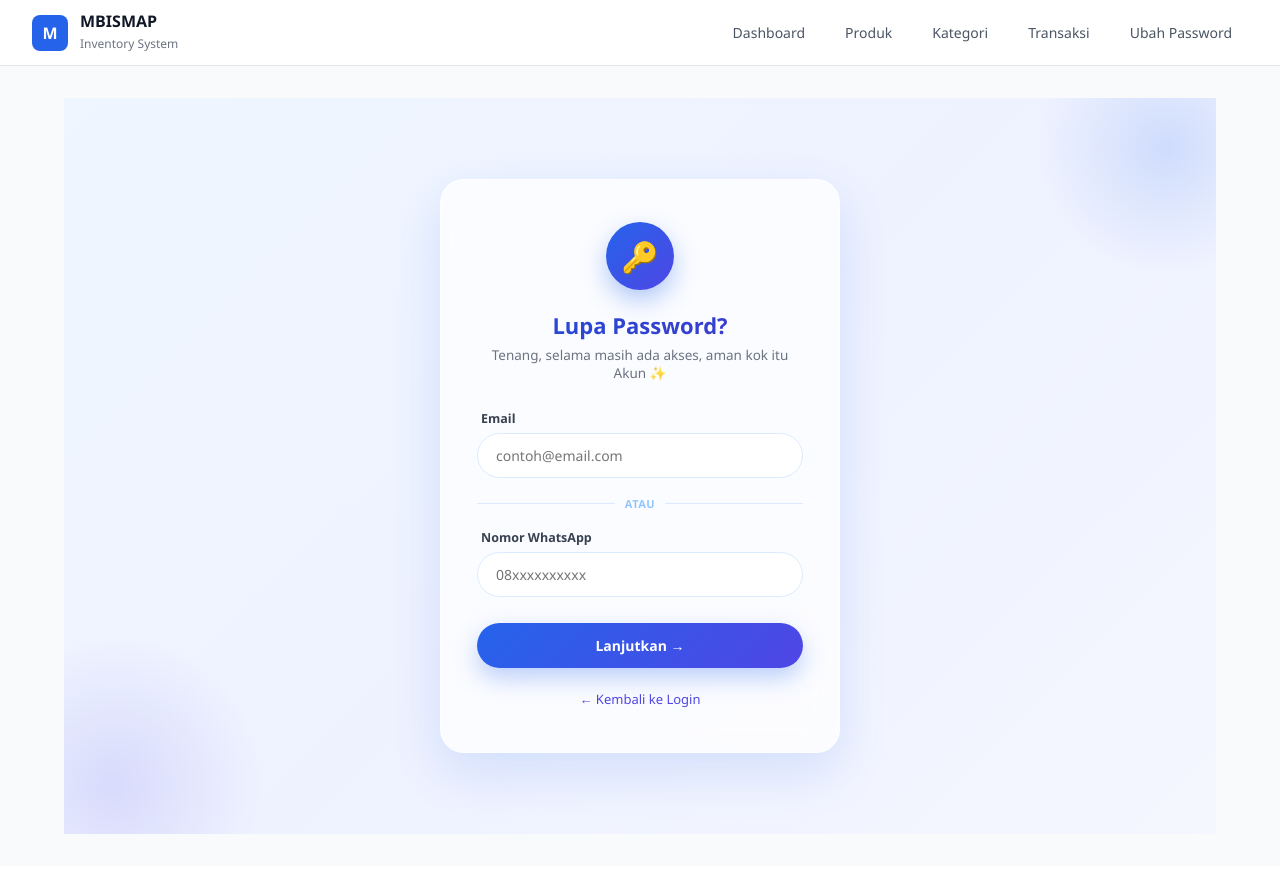
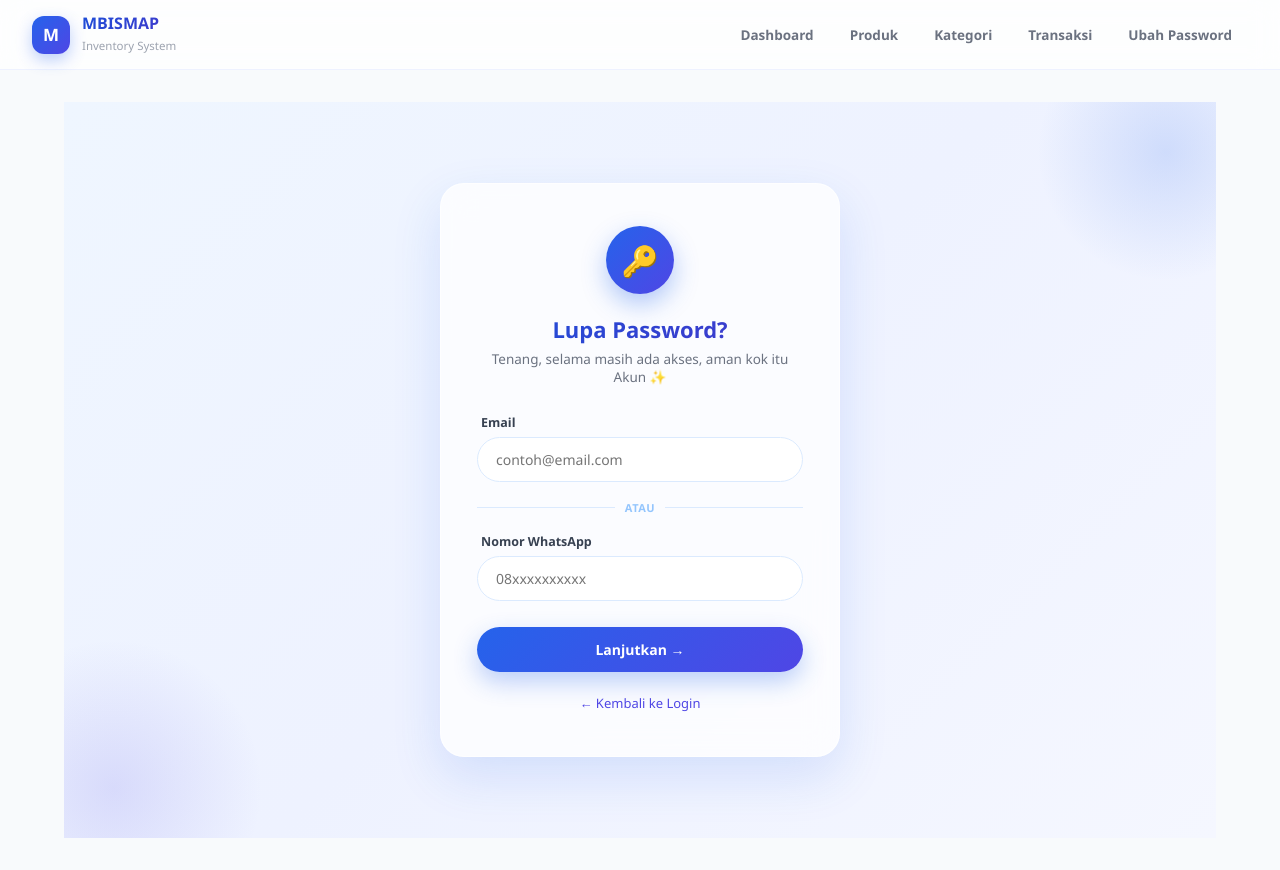
Before and after one commit to Masbismaa/flaskcrud, a Flask app: page /auth/forgot-password in a window 1280 px wide. Before the commit the page ends 834 px from the top, so only its background shows below. Run offline with Flask 3, Linux system fonts and the light colour scheme.

Commit message:
Style : Merapihkan dan merubah tampilan UI yg interaktif (Base)

```diff
--- a/static/css/base.css
+++ b/static/css/base.css
@@ -7,7 +7,7 @@
 body {
     margin: 0;
     font-family: 'Segoe UI', Arial, sans-serif;
-    background: #f9fafb;
+    background: #f8fafc;
     color: #111827;
 }
 
@@ -22,12 +22,20 @@ nav {
     display: flex;
     align-items: center;
     justify-content: space-between;
-    background: #ffffff;
-    border-bottom: 1px solid #e5e7eb;
-    padding: 12px 32px;
+    background: rgba(255, 255, 255, 0.75);
+    backdrop-filter: blur(14px);
+    -webkit-backdrop-filter: blur(14px);
+    border-bottom: 1px solid #eef2ff;
+    padding: 14px 32px;
     position: sticky;
     top: 0;
     z-index: 10;
+    transition: padding 0.25s ease, box-shadow 0.25s ease;
+}
+
+nav.scrolled {
+    padding: 8px 32px;
+    box-shadow: 0 8px 24px rgba(37, 99, 235, 0.08);
 }
 
 .brand {
@@ -37,52 +45,88 @@ nav {
 }
 
 .brand-icon {
-    width: 36px;
-    height: 36px;
-    border-radius: 8px;
-    background: #2563eb;
+    width: 38px;
+    height: 38px;
+    border-radius: 12px;
+    background: linear-gradient(135deg, #2563eb, #4f46e5);
     color: #ffffff;
-    font-weight: 700;
-    font-size: 16px;
+    font-weight: 800;
+    font-size: 17px;
     display: flex;
     align-items: center;
     justify-content: center;
+    box-shadow: 0 6px 16px rgba(37, 99, 235, 0.3);
 }
 
 .brand h2 {
     margin: 0;
     font-size: 16px;
-    font-weight: 700;
+    font-weight: 800;
     line-height: 1.2;
+    background: linear-gradient(135deg, #1d4ed8, #4338ca);
+    -webkit-background-clip: text;
+    background-clip: text;
+    color: transparent;
 }
 
 .brand span {
-    font-size: 12px;
-    color: #6b7280;
+    font-size: 11.5px;
+    color: #9ca3af;
+    font-weight: 500;
 }
 
 .nav-links {
     display: flex;
-    gap: 8px;
+    gap: 4px;
+    position: relative;
+}
+
+.nav-indicator {
+    position: absolute;
+    top: 0;
+    height: 100%;
+    border-radius: 999px;
+    background: linear-gradient(135deg, #2563eb, #4f46e5);
+    box-shadow: 0 6px 14px rgba(37, 99, 235, 0.28);
+    opacity: 0;
+    z-index: 0;
+    pointer-events: none;
 }
 
 .nav-links a {
-    padding: 8px 16px;
-    border-radius: 8px;
-    font-size: 14px;
-    font-weight: 500;
-    color: #4b5563;
-    transition: background 0.15s, color 0.15s;
+    position: relative;
+    z-index: 1;
+    overflow: hidden;
+    padding: 9px 16px;
+    border-radius: 999px;
+    font-size: 13.5px;
+    font-weight: 600;
+    color: #6b7280;
+    transition: color 0.2s;
 }
 
 .nav-links a:hover {
-    background: #f3f4f6;
-    color: #111827;
+    color: #1e293b;
 }
 
 .nav-links a.active {
-    background: #eff6ff;
-    color: #2563eb;
+    color: #ffffff;
+}
+
+.nav-ripple {
+    position: absolute;
+    border-radius: 50%;
+    background: rgba(255, 255, 255, 0.5);
+    transform: scale(0);
+    animation: navRipple 0.6s ease-out forwards;
+    pointer-events: none;
+}
+
+@keyframes navRipple {
+    to {
+        transform: scale(1);
+        opacity: 0;
+    }
 }
 
 /* ===== Main Layout ===== */
@@ -99,8 +143,15 @@ main {
     background: #ecfdf5;
     border: 1px solid #a7f3d0;
     color: #065f46;
-    padding: 12px 16px;
-    border-radius: 8px;
+    padding: 12px 18px;
+    border-radius: 12px;
     margin-bottom: 20px;
     font-size: 14px;
+    font-weight: 500;
+    animation: fadeUp 0.4s ease;
 }
+
+@keyframes fadeUp {
+    from { opacity: 0; transform: translateY(-6px); }
+    to { opacity: 1; transform: translateY(0); }
+}
--- /dev/null
+++ b/static/js/base.js
@@ -0,0 +1,72 @@
+document.addEventListener('DOMContentLoaded', () => {
+
+    /* ===== 1. Sliding Pill Indicator ===== */
+
+    const navLinks = document.getElementById('navLinks');
+    const indicator = document.getElementById('navIndicator');
+    const links = navLinks ? navLinks.querySelectorAll('a') : [];
+
+    function moveIndicatorTo(el) {
+        if (!el || !indicator) return;
+        indicator.style.width = el.offsetWidth + 'px';
+        indicator.style.left = el.offsetLeft + 'px';
+        indicator.style.opacity = '1';
+    }
+
+    const activeLink = navLinks ? navLinks.querySelector('a.active') : null;
+
+    if (activeLink) {
+        indicator.style.transition = 'none';
+        moveIndicatorTo(activeLink);
+        requestAnimationFrame(() => {
+            indicator.style.transition = 'left 0.3s ease, width 0.3s ease, opacity 0.2s ease';
+        });
+    }
+
+    links.forEach((link) => {
+        link.addEventListener('mouseenter', () => moveIndicatorTo(link));
+    });
+
+    if (navLinks) {
+        navLinks.addEventListener('mouseleave', () => {
+            if (activeLink) {
+                moveIndicatorTo(activeLink);
+            } else {
+                indicator.style.opacity = '0';
+            }
+        });
+    }
+
+    /* ===== 2. Ripple Effect on Click ===== */
+
+    links.forEach((link) => {
+        link.addEventListener('click', function (e) {
+            const rect = this.getBoundingClientRect();
+            const ripple = document.createElement('span');
+            const size = Math.max(rect.width, rect.height) * 1.4;
+
+            ripple.className = 'nav-ripple';
+            ripple.style.width = ripple.style.height = size + 'px';
+            ripple.style.left = (e.clientX - rect.left - size / 2) + 'px';
+            ripple.style.top = (e.clientY - rect.top - size / 2) + 'px';
+
+            this.appendChild(ripple);
+
+            setTimeout(() => ripple.remove(), 600);
+        });
+    });
+
+    /* ===== 3. Navbar Shrink on Scroll ===== */
+
+    const nav = document.querySelector('nav');
+
+    if (nav) {
+        window.addEventListener('scroll', () => {
+            if (window.scrollY > 12) {
+                nav.classList.add('scrolled');
+            } else {
+                nav.classList.remove('scrolled');
+            }
+        });
+    }
+});
--- a/templates/base.html
+++ b/templates/base.html
@@ -26,7 +26,8 @@
         </div>
 
 
-        <div class="nav-links">
+        <div class="nav-links" id="navLinks">
+            <span class="nav-indicator" id="navIndicator"></span>
             <a
                 href="{{ url_for('product.dashboard') }}"
                 class="{% if request.endpoint == 'product.dashboard' %}active{% endif %}"
@@ -80,6 +81,7 @@
         {%endblock%}
     </main>
 
+    <script src="{{url_for('static', filename='js/base.js')}}"></script>
     <script src="{{ url_for('static', filename='js/chart.umd.min.js')}}"></script>
     <script src="{{ url_for('static', filename='js/script.js') }}"></script>
     {%block scripts%}
```
